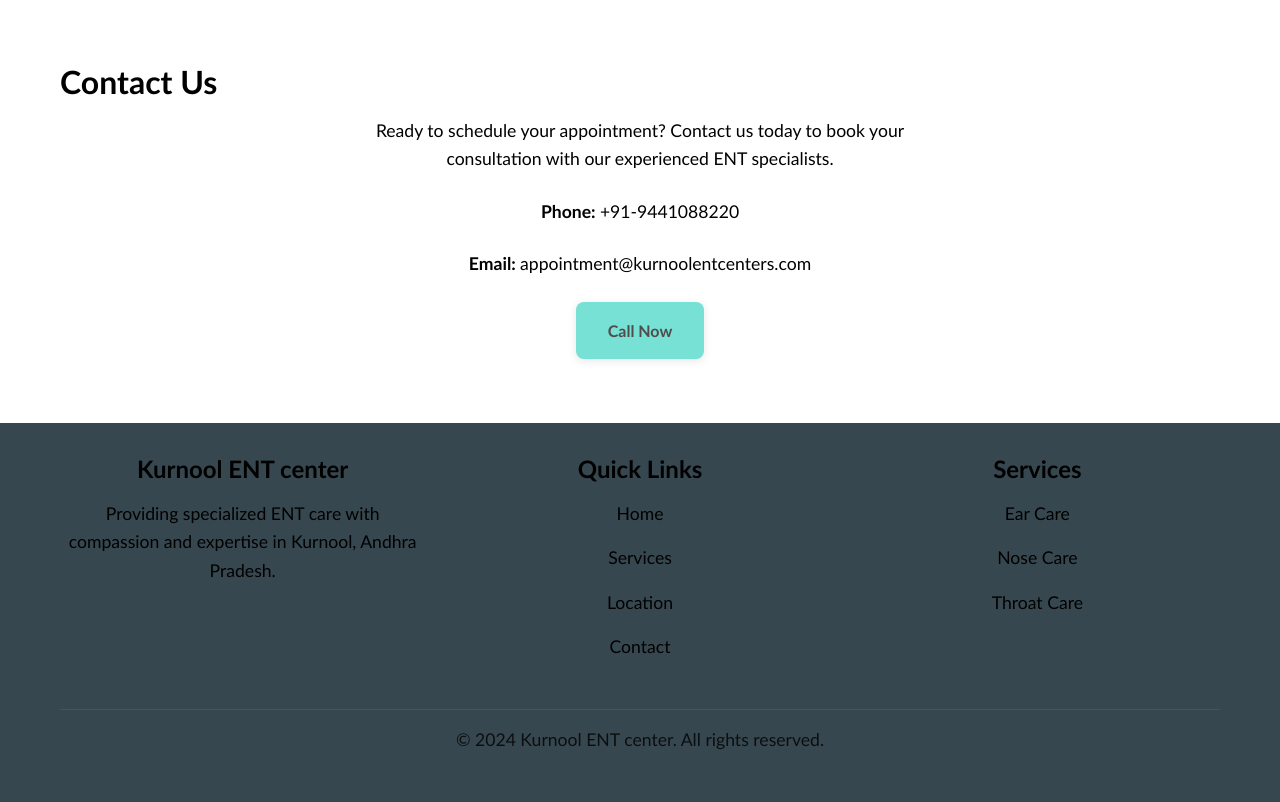
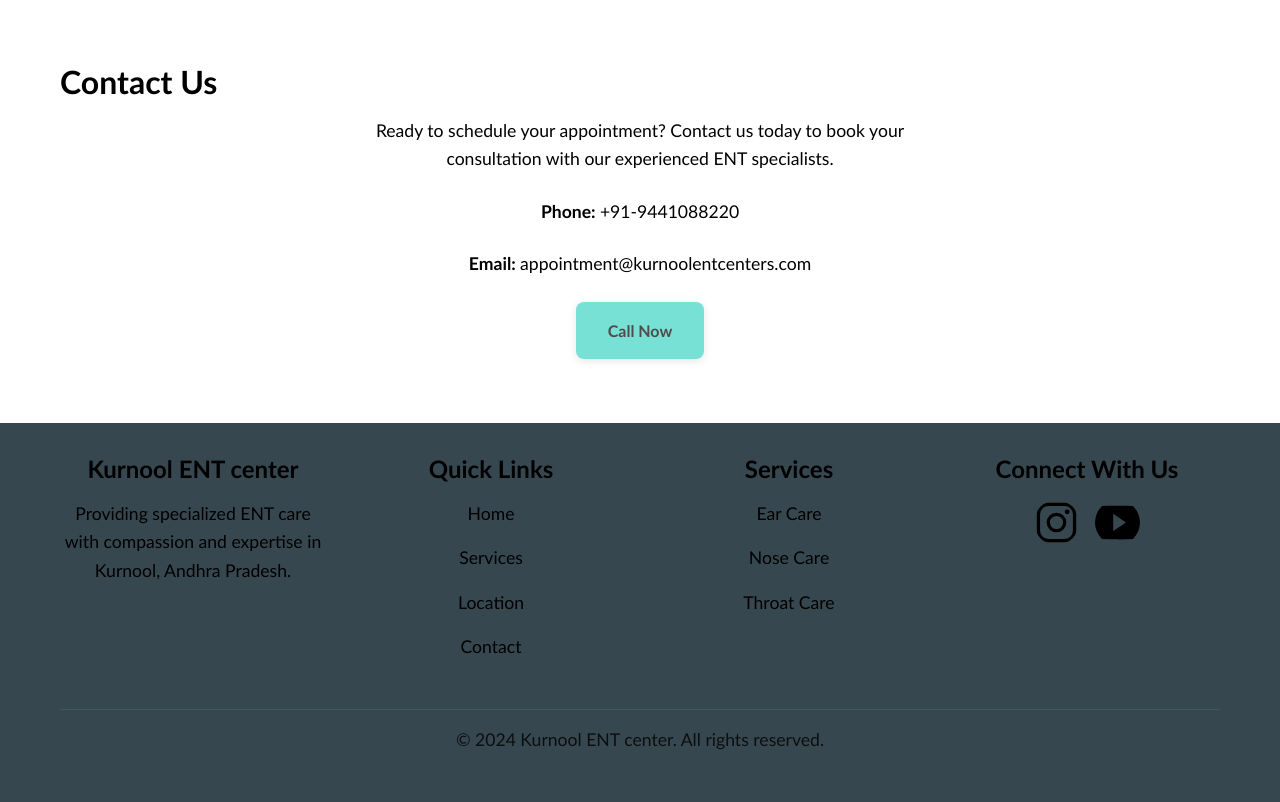
Before and after one commit to zeeshanrizvi/kurnoolentcenters, a Flask app: page / in a window 1280 px wide. Shown: the part 1878-2680 px from the top of the page. Run offline with Flask 3, Linux system fonts and the light colour scheme; some libraries are stand-ins or nearby versions.

```diff
--- a/static/styles.css
+++ b/static/styles.css
@@ -271,6 +271,79 @@ footer {
   margin-left: 5px;
 }
 
+/* Social media links styling */
+.social-links {
+  display: flex;
+  gap: 1rem;
+  justify-content: center;
+  align-items: center;
+}
+
+.social-link {
+  display: flex;
+  align-items: center;
+  justify-content: center;
+  width: 40px;
+  height: 40px;
+  border-radius: 50%;
+  background-color: var(--primary-color);
+  color: white;
+  text-decoration: none;
+  transition: var(--transition);
+  box-shadow: var(--shadow);
+}
+
+.social-link:hover {
+  background-color: var(--primary-dark);
+  transform: translateY(-2px);
+  box-shadow: var(--shadow-hover);
+}
+
+.social-link i {
+  font-size: 1.2rem;
+}
+
+/* Instagram custom icon styling */
+.instagram-link {
+  background-color: transparent !important;
+  box-shadow: none !important;
+  width: 45px;
+  height: 45px;
+}
+
+.instagram-link:hover {
+  background-color: transparent !important;
+  transform: none;
+  box-shadow: none !important;
+}
+
+/* YouTube custom icon styling */
+.youtube-link {
+  background-color: transparent !important;
+  box-shadow: none !important;
+  width: 45px;
+  height: 45px;
+}
+
+.youtube-link:hover {
+  background-color: transparent !important;
+  transform: none;
+  box-shadow: none !important;
+}
+
+.social-icon {
+  width: 100%;
+  height: 100%;
+  object-fit: contain;
+  border-radius: 50%;
+  transition: var(--transition);
+}
+
+.instagram-link:hover .social-icon,
+.youtube-link:hover .social-icon {
+  transform: scale(1.1);
+}
+
 .footer-bottom {
   border-top: 1px solid #455a64;
   padding-top: 1rem;
--- a/templates/index.html
+++ b/templates/index.html
@@ -116,6 +116,17 @@
                     <p>Nose Care</p>
                     <p>Throat Care</p>
                 </div>
+                <div class="footer-section">
+                    <h3>Connect With Us</h3>
+                    <div class="social-links">
+                        <a href="https://www.instagram.com/kurnool_ent_surgeon/" class="social-link instagram-link" aria-label="Follow us on Instagram">
+                            <img src="/static/instagram-icon.svg" alt="Instagram" class="social-icon">
+                        </a>
+                        <a href="https://www.youtube.com/@KurnoolEntSurgeon" class="social-link youtube-link" aria-label="Subscribe to our YouTube channel">
+                            <img src="/static/youtube-icon.svg" alt="YouTube" class="social-icon">
+                        </a>
+                    </div>
+                </div>
             </div>
             <div class="footer-bottom">
                 <p>&copy; 2024 Kurnool ENT center. All rights reserved.</p>
```
Also changed, not shown: static/instagram-icon.svg (added), static/youtube-icon.svg (added).
